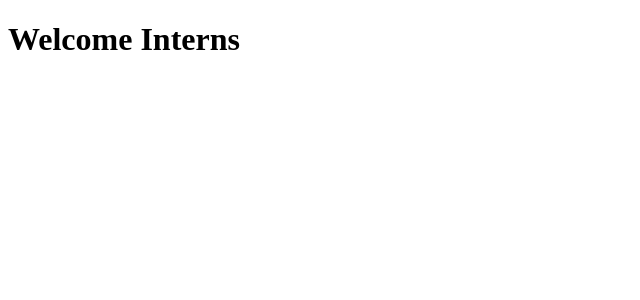
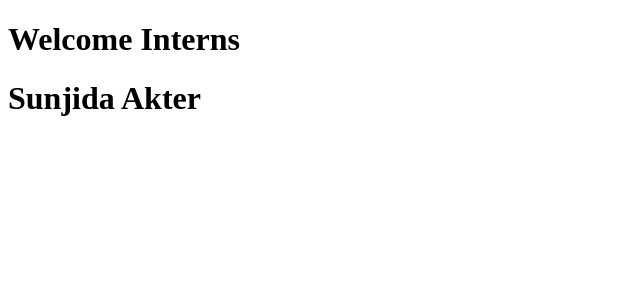
Before and after one commit to Mohammad-Palla/Intern_task, a React (Create React App) app: page / in a window 1280 px wide. Shown: the top 300 px of the page, without its empty margins (0-640 px from the left). Built offline with nearby package versions, Linux system fonts and the light colour scheme.

Commit message:
App.js file updated

```diff
--- a/src/App.js
+++ b/src/App.js
@@ -1,9 +1,10 @@
 function App() {
   return (
 
-  <>
-  <h1>Welcome Interns</h1>
-  </>
+    <>
+      <h1>Welcome Interns</h1>
+      <h1>Sunjida Akter</h1>
+    </>
   );
 }
 
```
